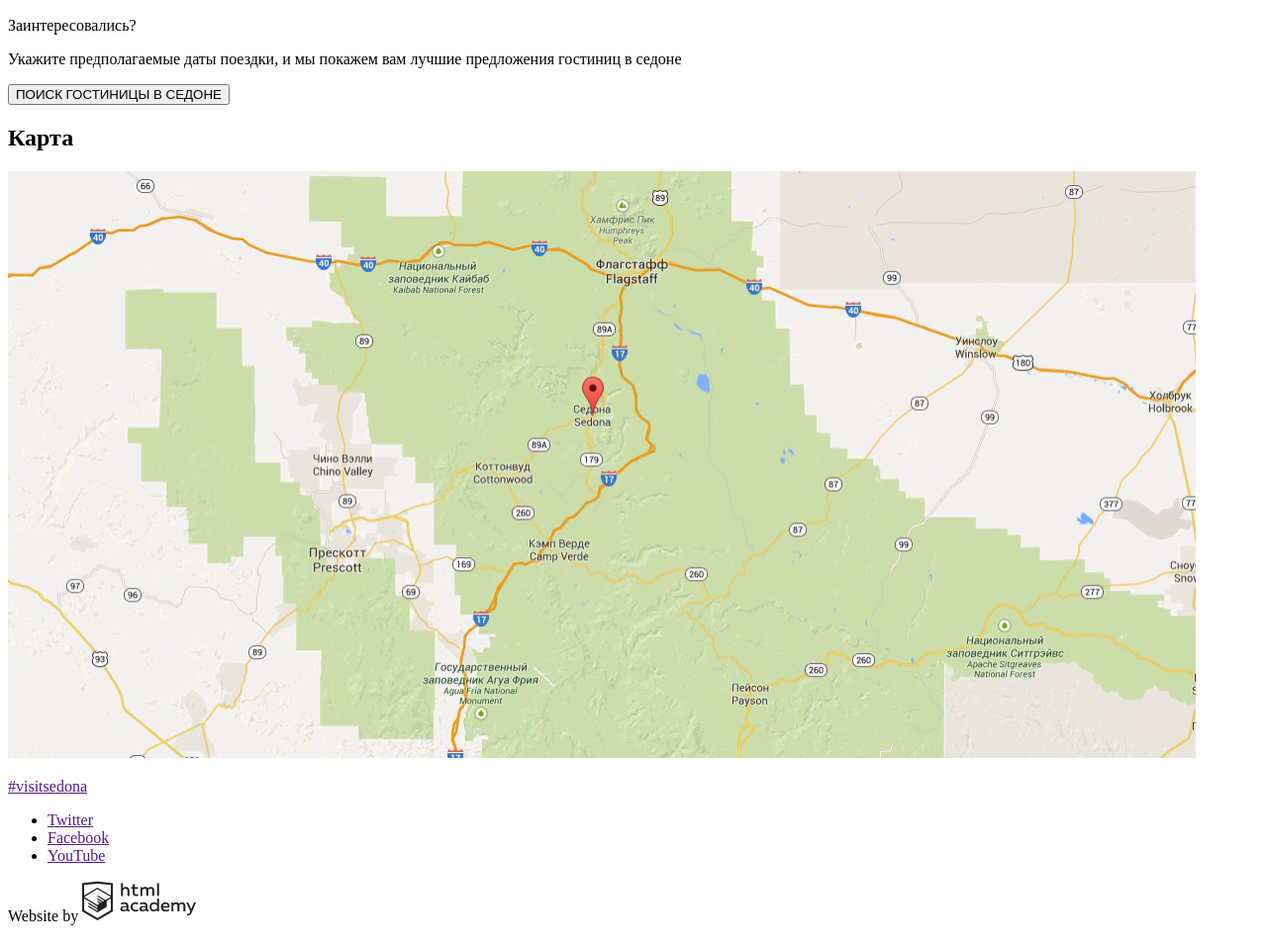
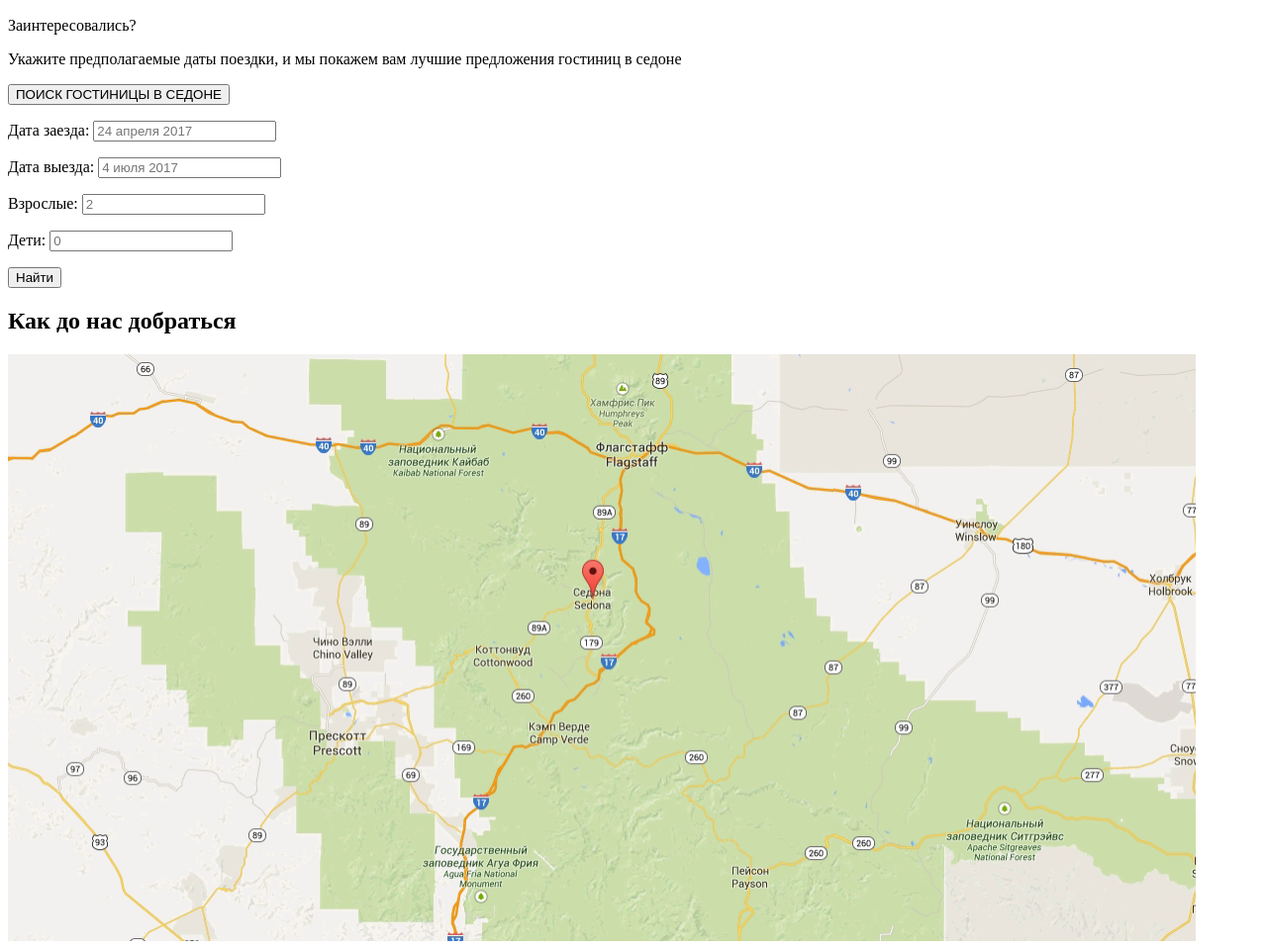
Before and after one commit to ElizabethSh/1061045-sedona-26, a plain HTML site: page index.html in a window 1280 px wide. Shown: the part 2504-3462 px from the top of the page at 99% size. Drawn offline with Linux system fonts and the light colour scheme.

Commit message:
Добавляет форму

```diff
--- a/index.html
+++ b/index.html
@@ -24,13 +24,13 @@
   </header>
 
   <main>
-    <h1>SEDONA</h1>
+    <h1 class="visually-hidden">SEDONA</h1>
     <div>
       <img src="img/background-photo.jpg" width="1200" height="508" alt="Постер Sedona">
       <img src="img/intro-welcome.svg" width="459" height="353" alt="Welcome to the gorgeous Sedona">
     </div>
     <section>
-      <h2>Преимущества</h2>
+      <h2 class="visually-hidden">Преимущества</h2>
       <p>Седона — небольшой городок в Аризоне,заслуживающий большего!</p>
       <p>Рассмотрим 5 причин, по которым Седона круче, чем гранд каньон!</p>
       <!--- Здесь будет раздел преимуществ и предложений для туристов------->
@@ -42,7 +42,7 @@
           </p>
           <p>Седона — не аттракцион для туристов, там течёт своя жизнь</p>
           <section>
-            <h3>Предложения для туристов</h3>
+            <h3 class="visually-hidden">Предложения для туристов</h3>
             <ul>
               <li>
                 <h4>Жильё</h4>
@@ -82,18 +82,37 @@
     </section>
 
     <section>
-      <h2>Поиск жилья</h2>
+      <h2 class="visually-hidden">Поиск жилья</h2>
       <p>Заинтересовались?</p>
       <p>Укажите предполагаемые даты поездки,
         и мы покажем вам лучшие предложения гостиниц в седоне</p>
       <button type="button">ПОИСК ГОСТИНИЦЫ В СЕДОНЕ</button>
-      <!--- Здесь будет форма ---------->
+      <form action="https://echo.htmlacademy.ru" method="get">
+        <p>
+          <label for="filter-check-in-date">Дата заезда:</label>
+          <input id="filter-check-in-date" type="text" name="check-in-date" placeholder="24 апреля 2017">
+        </p>
+        <p>
+          <label for="filter-check-out-date">Дата выезда:</label>
+          <input id="filter-check-out-date" type="text" name="check-out-date" placeholder="4 июля 2017">
+        </p>
+        <p>
+          <label for="filter-adults-amount">Взрослые:</label>
+          <input id="filter-adults-amount" type="number" name="adults-amount" placeholder="2">
+        </p>
+        <p>
+          <label for="filter-children-amount">Дети:</label>
+          <input id="filter-children-amount" type="number" name="children-amount" placeholder="0">
+        </p>
+        <button type="submit">Найти</button>
+      </form>
     </section>
+
     <section>
-      <h2>Карта</h2>
-      <div>
-        <img src="img/map.png" width="1200" height="593" alt="Карта">
-      </div>
+      <h2 class="visually-hidden">Как до нас добраться</h2>
+      <p>
+        <img src="img/map.png" width="1200" height="593" alt="Адрес местоположения">
+      </p>
     </section>
   </main>
 
```
Also changed, not shown: catalog.html (+3 -3 lines).
